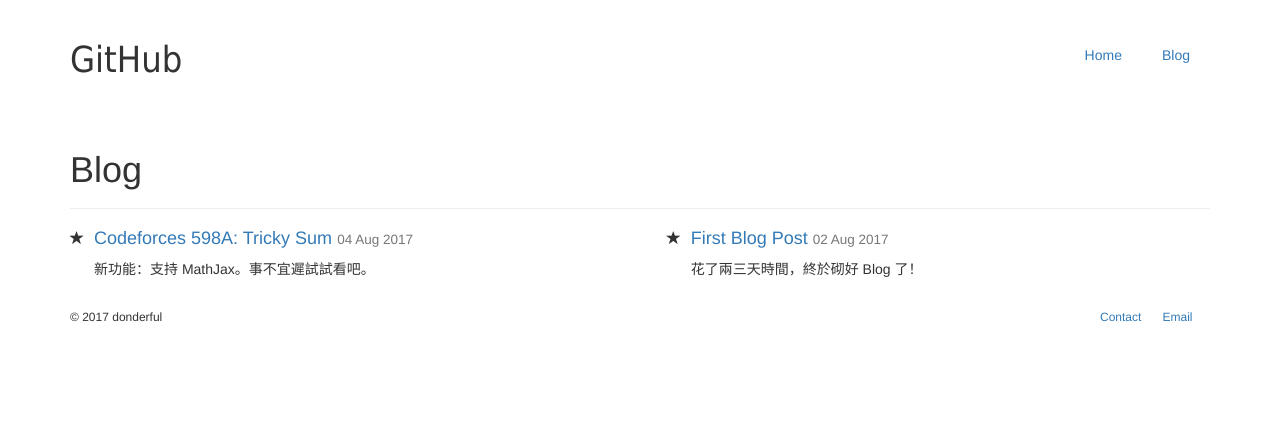
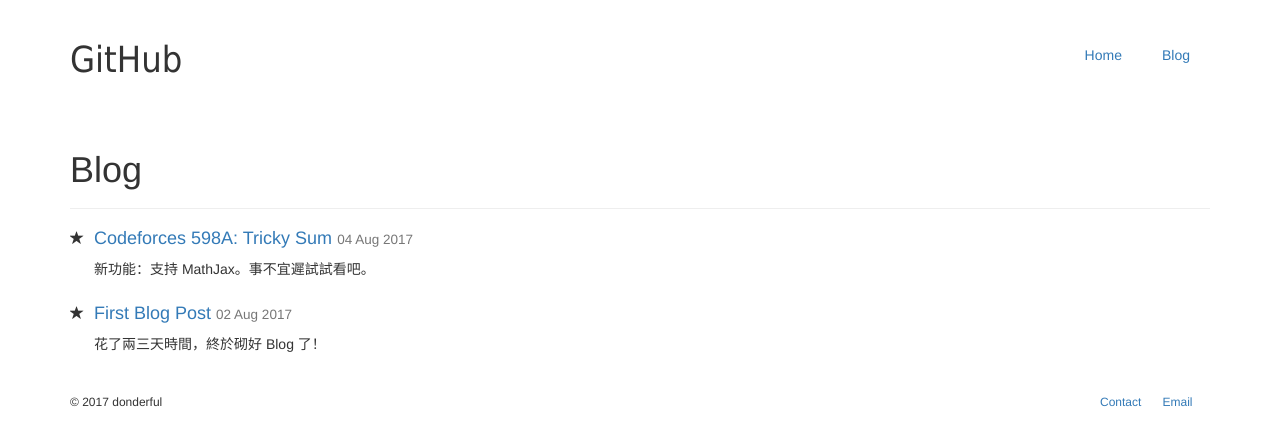
Before and after one commit to donderful/donderful.github.io, a Jekyll site: the page built from blog/index.html, in a window 1280 px wide. Shown: the top 446 px of the page. Built offline with Jekyll 4.4.1, drawn with Linux system fonts in a browser that asks for light colours.

Commit message:
Changed blog listings

```diff
--- a/blog/index.html
+++ b/blog/index.html
@@ -6,19 +6,21 @@ title: Blog
   <h1> {{ page.title }} </h1>
 </div>
 
-<div class="media">
+<ul class="list-unstyled">
   {% for post in site.posts %}
+  <li class="media">
     <div class="media-left">
       <span class="glyphicon glyphicon-star"></span>
     </div>
     <div class="media-body">
       <h4 class="media-heading">
-      <a href="{{ post.url }}" title="{{ post.title }}"> {{ post.title }} </a>
+        <a href="{{ post.url }}" title="{{ post.title }}">{{ post.title }}</a>
         <small> {{ post.date | date_to_string }} </small>
       </h4>
       <p>
         {{ post.excerpt }}
       </p>
     </div>
+  </li>
   {% endfor %}
-</div>
+</ul>
```
Lines whose indentation alone changed are shown as unchanged.
